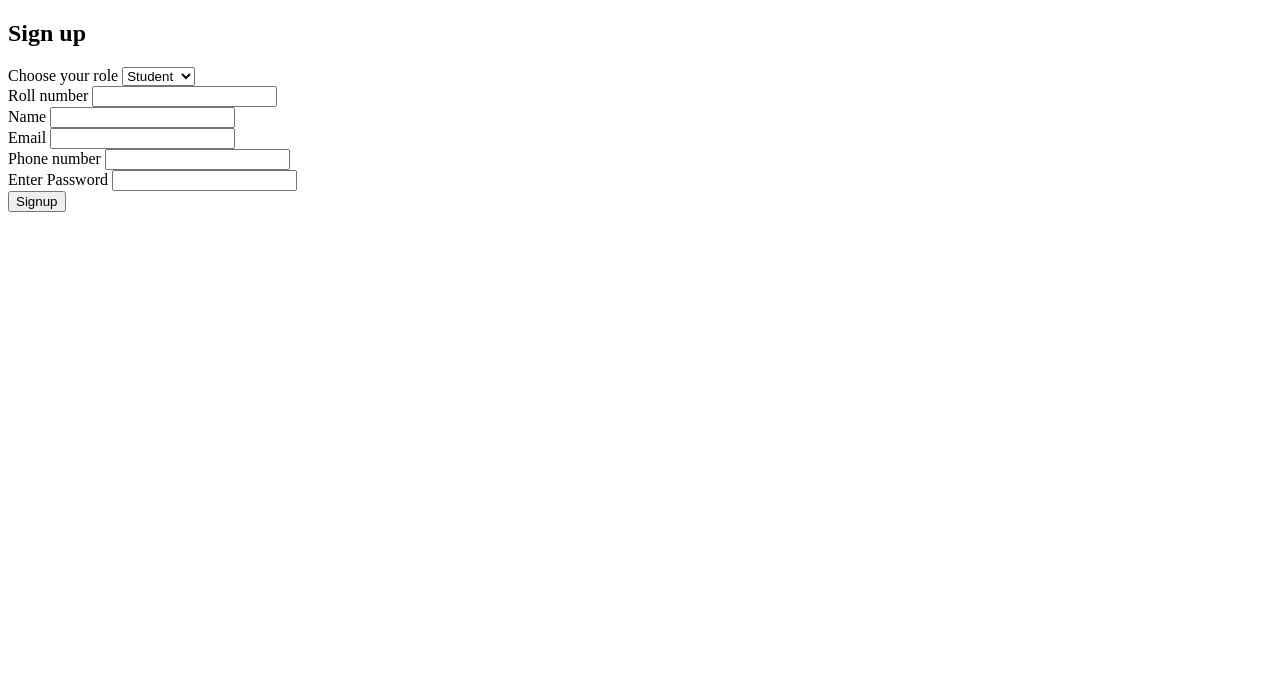
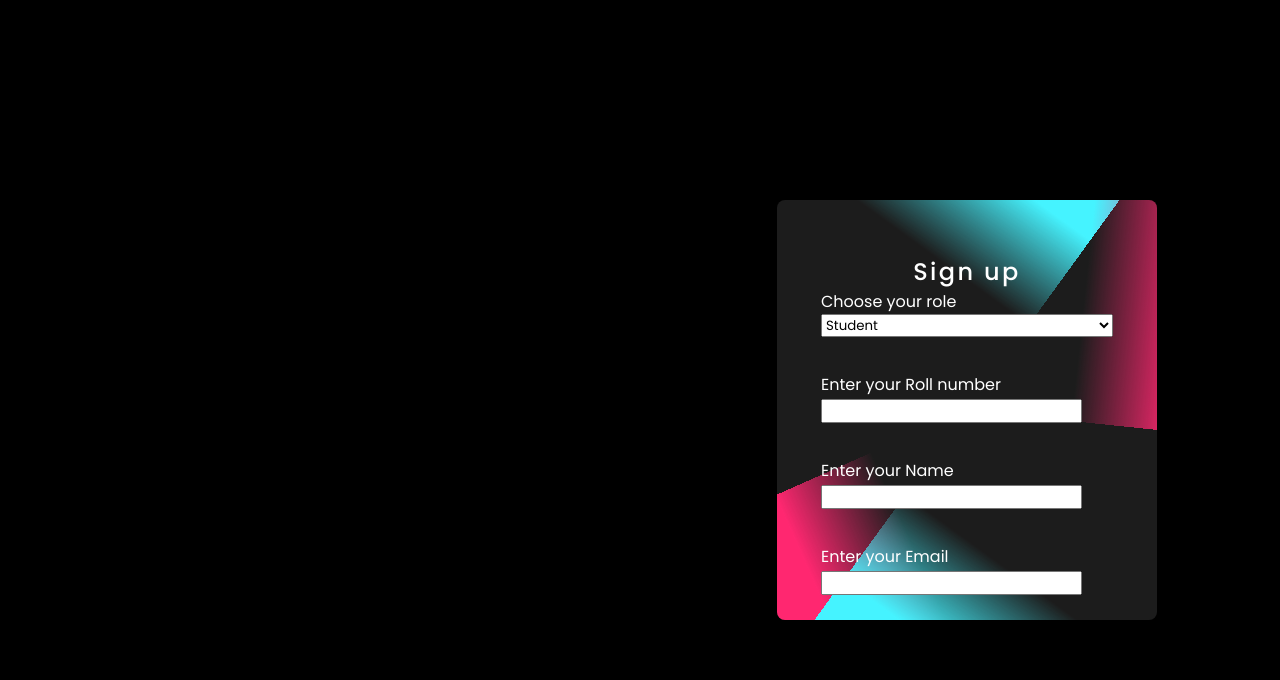
Before and after one commit to mittalshivam2709/PetPuja-Codebase, a Flask app: template templates/signup.html in a window 1280 px wide. Shown: the top 680 px of the page. Run offline with Flask 3, Linux system fonts and the light colour scheme; the template is opened without the code that fills it, so the values that code supplies are empty.

Commit message:
Update signup.html

```diff
--- a/templates/signup.html
+++ b/templates/signup.html
@@ -3,59 +3,60 @@
 
 <head>
     <title>petpuja.ab.mm</title>
-    <!-- <link href="../static/login.css" rel="stylesheet"> -->
-
+    <link href="../static/login.css" rel="stylesheet">
 </head>
 
 <body>
     <div class="container">
-        <!-- Add any content or styling for the signup page header here -->
+        <p><span class="typed-text" id="typee"></span><span class="cursor">&nbsp;</span></p>
     </div>
     <div class="box">
         <span class="borderLine"></span>
         <form id="signupForm" action="{{ url_for('signup') }}" method="POST">
             <h2>Sign up</h2>
 
-            <label for="role">Choose your role</label>
+            <label style="color: white;" for="role">Choose your role</label>
             <select name="role" id="role">
                 <option value="Student">Student</option>
                 <option value="CanteenAdmin">Canteen</option>
             </select>
 
             <div class="inputBox">
-                <span class="Roll number">Roll number</span>
-                <input type="text" required="required" id="id" name="id">
+                <p style="color: white;">Enter your Roll number</p>
+                <input type="number" required="required" id="id" name="id">
                 <i></i>
             </div>
 
             <div class="inputBox">
-                <span class="username">Name</span>
+                <p style="color: white;">Enter your Name</p>
                 <input type="text" required="required" id="name" name="name">
                 <i></i>
             </div>
 
-        </div>
             <div class="inputBox">
-            <span class="Email">Email</span>
+                <p style="color: white;">Enter your Email</p>
                 <input type="text" required="required" id="email" name="email">
                 <i></i>
             </div>
+
             <div class="inputBox">
-            <span class="Phone number">Phone number</span>
+                <p style="color: white;">Enter your Phone number</p>
                 <input type="number" required="required" id="phone" name="phone">
                 <i></i>
             </div>
+
             <div class="inputBox">
-            <span class="password">Enter Password</span>
-            <input type="text" required="required" id="password" name="password">
+                <p style="color: white;">Enter your Password</p>
+                <input type="password" required="required" id="password" name="password">
                 <i></i>
-            <br>
+            </div>
+
             <input type="submit" value="Signup">
         </form>
     </div>
 
     <script>
-
+        // Similar to the script in login.html
     </script>
 
 </body>
```
Lines whose indentation alone changed are shown as unchanged.
